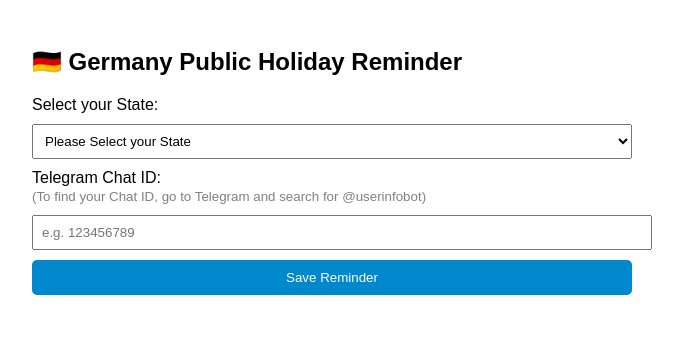
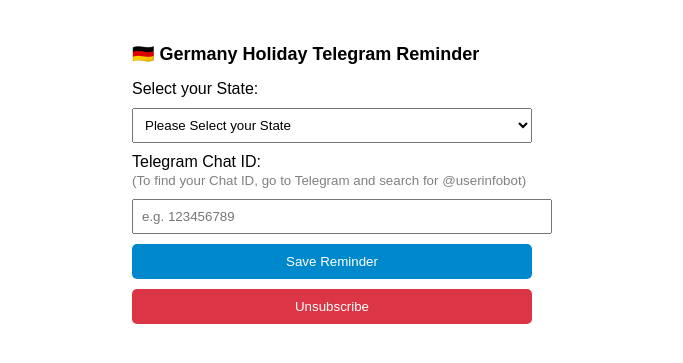
Before and after one commit to myokyawthusoe/germany-holiday-bot, a Flask app: page / in a window 1280 px wide. Shown: the top 363 px of the page, without its empty margins (308-991 px from the left). Run offline with Flask 3, Linux system fonts and the light colour scheme.

Commit message:
Update index.html

```diff
--- a/templates/index.html
+++ b/templates/index.html
@@ -6,8 +6,8 @@
     <title>Germany Holiday Telegram Reminder</title>
 </head>
 <body>
-    <div style="padding: 20px; font-family: sans-serif; max-width: 600px; margin: auto;">
-        <h2>🇩🇪 Germany Public Holiday Reminder</h2>
+    <div style="padding: 20px; font-family: sans-serif; max-width: 400px; margin: auto;">
+        <h2 style="font-size: 18px; white-space: nowrap;">🇩🇪 Germany Holiday Telegram Reminder</h2>
 
         <form id="reminderForm">
             <label>Select your State:</label><br>
@@ -37,14 +37,19 @@
             <input type="text" id="chatId" placeholder="e.g. 123456789" required style="width: 100%; padding: 8px; margin: 10px 0;">
             <br>
 
-            <button type="submit" style="width: 100%; padding: 10px; background: #0088cc; color: white; border: none; border-radius: 5px; cursor: pointer;">
+            <button type="submit" style="width: 100%; padding: 10px; background: #0088cc; color: white; border: none; border-radius: 5px; cursor: pointer; margin-bottom: 10px;">
                 Save Reminder
             </button>
+
+            <button type="button" id="unsubBtn" style="width: 100%; padding: 10px; background: #dc3545; color: white; border: none; border-radius: 5px; cursor: pointer;">
+                Unsubscribe
+            </button>
         </form>
-        <p id="statusMsg" style="margin-top: 15px; color: green;"></p>
+        <p id="statusMsg" style="margin-top: 15px; font-weight: bold;"></p>
     </div>
 
     <script>
+        // Save/Register
         document.getElementById('reminderForm').addEventListener('submit', async (e) => {
             e.preventDefault();
             const state = document.getElementById('state').value;
@@ -57,11 +62,40 @@
             });
 
             const result = await response.json();
+            const msgEl = document.getElementById('statusMsg');
             if(result.success) {
-                document.getElementById('statusMsg').innerText = 'Successfully connected!';
+                msgEl.innerText = 'Successfully connected for reminders!';
+                msgEl.style.color = 'green';
             } else {
-                document.getElementById('statusMsg').innerText = 'An error occurred.';
-                document.getElementById('statusMsg').style.color = 'red';
+                msgEl.innerText = 'An error occurred.';
+                msgEl.style.color = 'red';
+            }
+        });
+
+        // Unsubscribe
+        document.getElementById('unsubBtn').addEventListener('click', async () => {
+            const chatId = document.getElementById('chatId').value;
+            const msgEl = document.getElementById('statusMsg');
+
+            if (!chatId) {
+                msgEl.innerText = 'Please enter your Telegram Chat ID first!';
+                msgEl.style.color = 'red';
+                return;
+            }
+
+            const response = await fetch('/unsubscribe', {
+                method: 'POST',
+                headers: { 'content-type': 'application/json' },
+                body: JSON.stringify({ chatId })
+            });
+
+            const result = await response.json();
+            if(result.success) {
+                msgEl.innerText = 'Successfully unsubscribed from reminders.';
+                msgEl.style.color = 'orange';
+            } else {
+                msgEl.innerText = 'Failed to unsubscribe.';
+                msgEl.style.color = 'red';
             }
         });
     </script>
```
